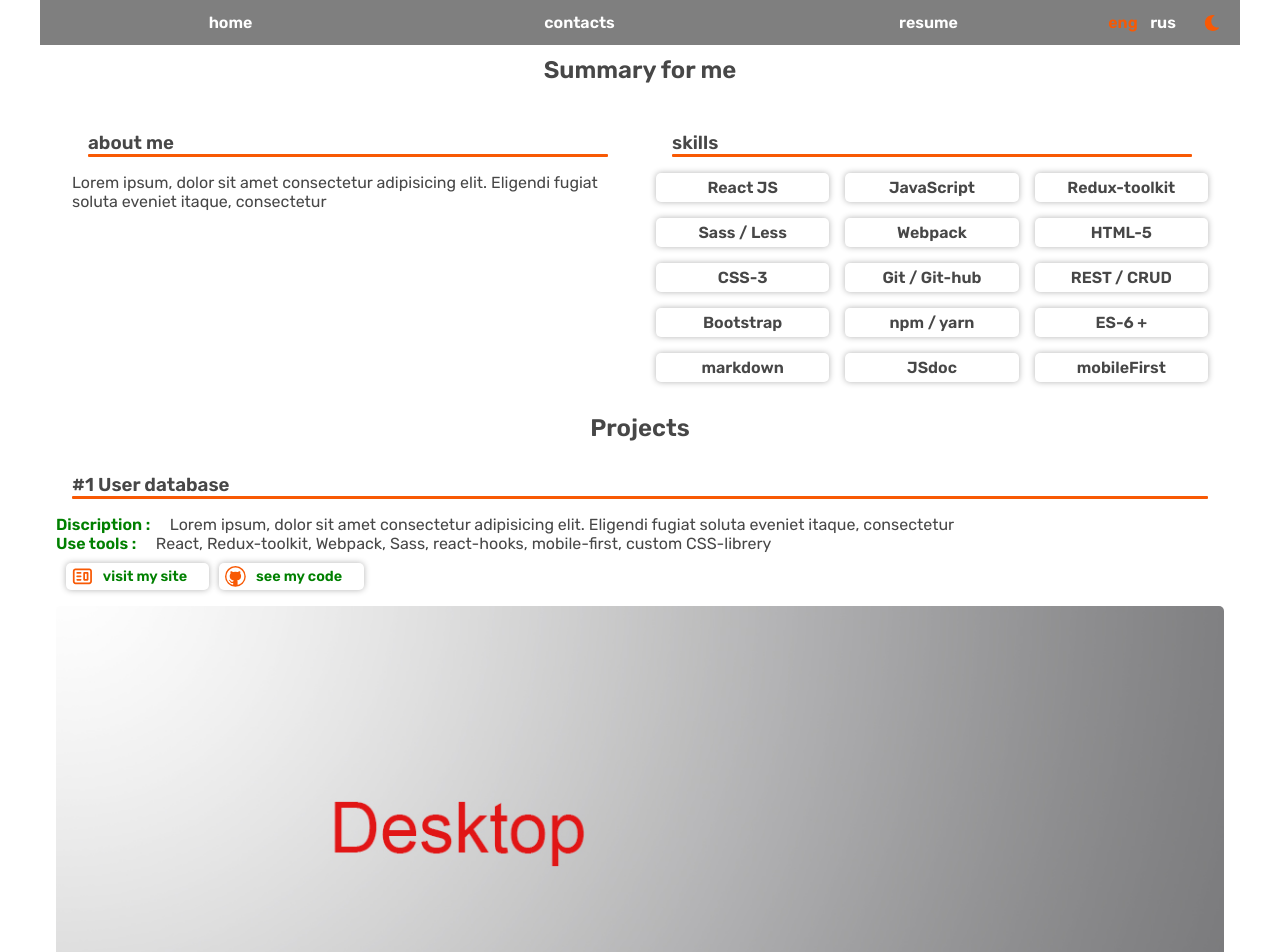
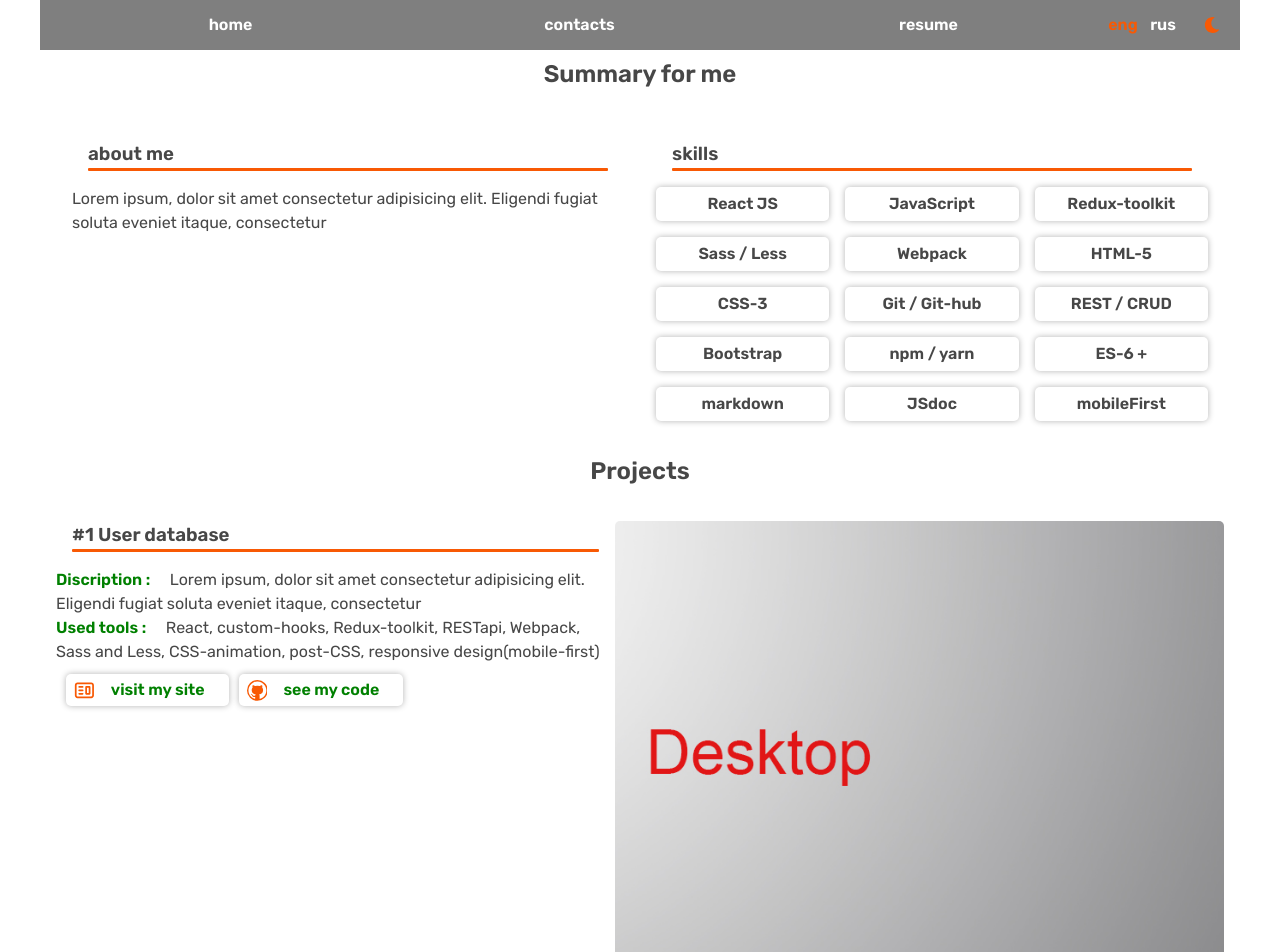
Before and after one commit to webioann/webpack-for-react, a React app: page / in a window 1280 px wide. Shown: the top 952 px of the page. Built offline with nearby package versions, Linux system fonts and the light colour scheme.

Commit message:
filled text fields with content

```diff
--- a/src/COMPONENTS/LinkBox/link-box.scss
+++ b/src/COMPONENTS/LinkBox/link-box.scss
@@ -4,7 +4,7 @@
     max-width: 160px; //==??
     display: flex;
     align-items: center;
-    padding: 3px 6px;
+    padding: 3px 4px;
     border-radius: 5px;
     box-shadow: 0px 0px 6px rgba(0,0,0,0.3);
     margin-top: 10px;
@@ -13,6 +13,16 @@
         margin-left: 10px;
         color: green;
         font-weight: 700;
-        font-size: 0.9rem;
+        font-size: 0.8rem;
     }
 }
+@media (min-width: 576px) {
+    .link-box{
+        max-width: 180px;
+        padding: 4px 8px;
+        .link-text{
+            font-size: 1rem;
+            margin-left: 1rem;
+        }
+    }
+}
--- a/src/COMPONENTS/Projects/projects.scss
+++ b/src/COMPONENTS/Projects/projects.scss
@@ -16,16 +16,31 @@
   }
   .link-row{
     display: flex;
+    justify-content: space-between;
   }
+  @media (min-width: 576px) {
+    .link-row{
+      justify-content: flex-start;
+    }
+  }
+
   span{
     color: green;
     font-weight: 700;
     padding-right: 1rem;
   }
-  section{
+  .dashboard,
+  .portfolio,
+  .weather{
     display: flex;
     flex-direction: column;
-
+  }
+  @media (min-width: 992px) {
+    .dashboard,
+    .portfolio,
+    .weather{
+      flex-direction: row;
+    }
   }
 
 }
--- a/src/COMPONENTS/container/container.scss
+++ b/src/COMPONENTS/container/container.scss
@@ -5,9 +5,11 @@
     width: 100%;
     max-width: 1200px;
     margin: 0 auto;
-    padding: 1rem;
+    padding: 0.7rem;
     position: relative;
     overflow: hidden;
+    line-height: 1.5;
+
 }
 @media (min-width: 576px) {
     .container-light,
--- a/src/data/multiLang.js
+++ b/src/data/multiLang.js
@@ -48,12 +48,12 @@ export const portfolio = {
     },
     githubLink: "github/webioann/portfolio",
     spanTools: {
-        eng: 'Use tools : ',
+        eng: 'Used tools : ',
         rus: 'Использовал : '
     },
     textTools: {
-        eng: 'React, Redux-toolkit, Webpack, Sass, react-hooks, mobile-first, custom CSS-librery',
-        rus: 'React, Redux-toolkit, Webpack, Sass, react-hooks, mobile-first, custom CSS-librery'
+        eng: 'React, custom-hooks, Redux-toolkit, Webpack, Sass, CSS-animation, post-CSS, responsive design(mobile-first)',
+        rus: 'React, custom-hooks, Redux-toolkit, Webpack, Sass, CSS-animation, post-CSS, responsive design(mobile-first)'
     },
     spanDiscript: {
         eng: 'Discription : ',
@@ -71,12 +71,12 @@ export const dashboard = {
         rus: 'User database - база данных пользователей '
     },
     spanTools: {
-        eng: 'Use tools : ',
+        eng: 'Used tools : ',
         rus: 'Использовал : '
     },
     textTools: {
-        eng: 'React, Redux-toolkit, Webpack, Sass, react-hooks, mobile-first, custom CSS-librery',
-        rus: 'React, Redux-toolkit, Webpack, Sass, react-hooks, mobile-first, custom CSS-librery'
+        eng: 'React, custom-hooks, Redux-toolkit, RESTapi, Webpack, Sass and Less, CSS-animation, post-CSS, responsive design(mobile-first)',
+        rus: 'React, custom-hooks, Redux-toolkit, RESTapi, Webpack, Sass and Less, CSS-animation, post-CSS, responsive design(mobile-first)'
     },
     spanDiscript: {
         eng: 'Discription : ',
@@ -94,12 +94,12 @@ export const weather = {
         rus: 'Sky Watcher - погода у вас в городе'
     },
     spanTools: {
-        eng: 'Use tools : ',
+        eng: 'Used tools : ',
         rus: 'Использовал : '
     },
     textTools: {
-        eng: 'React, Redux-toolkit, Webpack, Sass, react-hooks, mobile-first, custom CSS-librery',
-        rus: 'React, Redux-toolkit, Webpack, Sass, react-hooks, mobile-first, custom CSS-librery'
+        eng: 'React, custom-hooks, Redux-toolkit, RESTapi, Webpack, Sass and Less, CSS-animation, post-CSS, responsive design(mobile-first)',
+        rus: 'React, custom-hooks, Redux-toolkit, RESTapi, Webpack, Sass and Less, CSS-animation, post-CSS, responsive design(mobile-first)'
     },
     spanDiscript: {
         eng: 'Discription : ',
```
